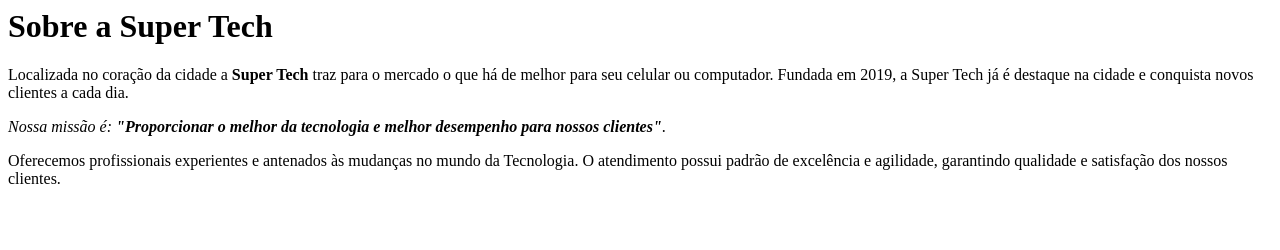
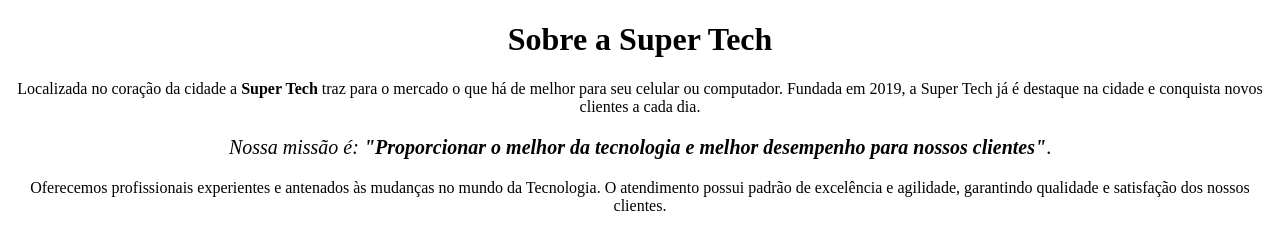
Before and after one commit to fruuzyxz/PensamentoComputacional-1B, a plain HTML site: page index.html in a window 1280 px wide. Drawn offline with Linux system fonts and the light colour scheme.

Commit message:
Add files via upload

```diff
--- a/index.html
+++ b/index.html
@@ -1,7 +1,16 @@
-<h1>Sobre a Super Tech</h1>
+<!DOCTYPE html>
+<html lang="pt-br">
+    <head>
+        <meta charset="UTF-8">
+        <title>Super Tech</title>
+    </head>
+    <body>
+        <h1 style="text-align: center">Sobre a Super Tech</h1>
 
-<p>Localizada no coração da cidade a <strong>Super Tech</strong> traz para o mercado o que há de melhor para seu celular ou computador. Fundada em 2019, a Super Tech já é destaque na cidade e conquista novos clientes a cada dia.</p>
+        <p style="text-align: center">Localizada no coração da cidade a <strong>Super Tech</strong> traz para o mercado o que há de melhor para seu celular ou computador. Fundada em 2019, a Super Tech já é destaque na cidade e conquista novos clientes a cada dia.</p>
 
-<p><em>Nossa missão é: <strong>"Proporcionar o melhor da tecnologia e melhor desempenho para nossos clientes"</strong></em>.</p>
+        <p style="font-size: 20px; text-align: center"><em>Nossa missão é: <strong>"Proporcionar o melhor da tecnologia e melhor desempenho para nossos clientes"</strong></em>.</p>
 
-<p>Oferecemos profissionais experientes e antenados às mudanças no mundo da Tecnologia. O atendimento possui padrão de excelência e agilidade, garantindo qualidade e satisfação dos nossos clientes.</p>
+        <p style="text-align: center">Oferecemos profissionais experientes e antenados às mudanças no mundo da Tecnologia. O atendimento possui padrão de excelência e agilidade, garantindo qualidade e satisfação dos nossos clientes.</p>
+    </body>
+</html>
```
